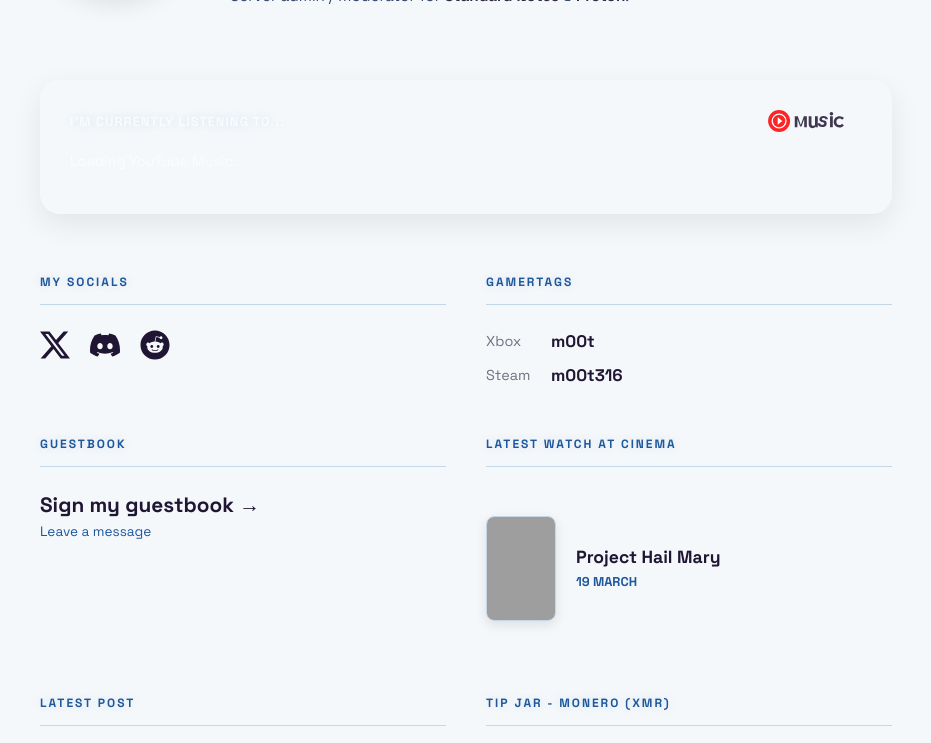
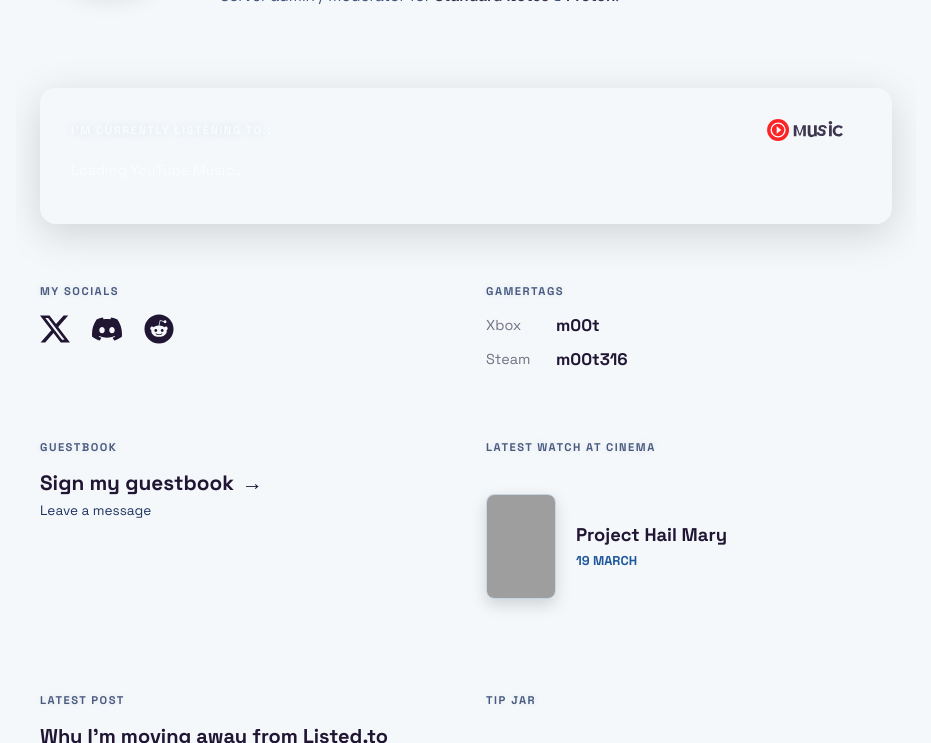
Before and after one commit to PASSK3YS/PASSK3YS.github.io, a Jekyll site: the page built from index.md, in a window 1280 px wide, cut to the strip 300-1043 px from the top of the page. Shown: the whole strip, without its empty margins (174-1105 px from the left). Built offline with Jekyll 4.4.1, drawn with Linux system fonts in a browser that asks for light colours; some of the changed lines change nothing that is shown; grey boxes are pictures that could not be loaded.

Commit message:
chore: update elements on main page

```diff
--- a/index.md
+++ b/index.md
@@ -6,7 +6,7 @@ title: About
 <div class="minimal-bio">
     <img src="https://files.horizon.pics/0e37ee6c-1ef1-42f5-bd17-eff9acba2211?a=480&region=eu-central&mime1=image&mime2=jpeg" alt="Kieran" class="profile-img">
     <div class="bio-text">
-        <h1 style="margin: 0 0 15px 0; font-size: 2.4rem; font-weight: 800; line-height: 1.1;">Hi, I'm Kieran. 👋</h1>
+        <h1 style="margin: 0 0 15px 0; font-size: 2.5rem; font-weight: 800; line-height: 1.1; letter-spacing: -0.5px;">Hi, I'm Kieran. 👋</h1>
         <p>Welcome to my personal website. Overall swell guy, avid beer drinker & privacy advocate.</p>
         <p>Hobbies include playing video games, watching wrestling & photography.</p>
         <p style="color: var(--text-muted); font-size: 0.95rem; margin-top: 15px;">
@@ -15,27 +15,27 @@ title: About
     </div>
 </div>
 
-<div class="minimal-grid">
-    <div class="ytm-special-card" id="ytm-card">
-        <div id="ytm-bg-layer"></div>
-        <div style="position: relative; z-index: 1;">
-            <div class="ytm-header">
-                <h3 id="ytm-header-title" style="margin: 0; font-size: 0.8rem; text-transform: uppercase; letter-spacing: 1px; color: rgba(255,255,255,0.7) !important;">I'm currently listening to...</h3>
-                <a href="https://music.youtube.com/" target="_blank" class="ytm-logo-link" aria-label="YouTube Music">
-                    <svg viewBox="0 0 98 24" height="22" width="98">
-                        <circle cx="12" cy="12" r="12" fill="#FF0000"/>
-                        <circle cx="12" cy="12" r="7.5" fill="none" stroke="#FFFFFF" stroke-width="1.5"/>
-                        <polygon points="10.5,8 15.5,12 10.5,16" fill="#FFFFFF"/>
-                        <path fill="currentColor" d="M29.1 6.7h3.3l3.3 9.7 3.3-9.7h3.3v12h-2.9v-8.9l-2.9 8.3h-1.6l-2.9-8.3v8.9h-2.9v-12zm22.4 12.2c-.8.6-1.9.9-3.2.9-2.6 0-4-1.5-4-4.5V6.7h3v8.3c0 1.6.6 2.3 1.8 2.3.9 0 1.7-.5 2.1-1.3V6.7h3v12h-2.3l-.4-1.3zm12.3-5c0-1.5-1-2.1-2.5-2.5l-1.3-.3c-1-.2-1.3-.6-1.3-1.2 0-.7.7-1.2 1.8-1.2 1.2 0 1.9.5 2 1.5h2.8c-.1-2.2-1.9-3.6-4.7-3.6-2.6 0-4.6 1.3-4.6 3.6 0 1.7.9 2.5 2.6 2.9l1.2.3c1.1.3 1.4.7 1.4 1.4 0 .8-.8 1.4-2.1 1.4-1.4 0-2.2-.6-2.3-1.7h-2.9c.2 2.5 2.2 4.1 5.2 4.1 2.8 0 4.8-1.3 4.8-3.7zm3.8-7.2h3v12h-3v-12zm1.5-4.5c-1.1 0-1.9.8-1.9 1.9s.8 1.9 1.9 1.9 1.9-.8 1.9-1.9-.8-1.9-1.9-1.9zm13.7 6.6c-1.2-1.3-2.9-2.1-4.8-2.1-3.7 0-6.4 2.6-6.4 6.2 0 3.7 2.6 6.2 6.2 6.2 2 0 3.8-.8 4.9-2.2l-2-1.9c-.6.8-1.6 1.4-2.9 1.4-2.1 0-3.3-1.4-3.3-3.6 0-2.2 1.3-3.6 3.3-3.6 1.3 0 2.2.6 2.9 1.4l2.1-1.8z"/>
-                    </svg>
-                </a>
-            </div>
-            <div id="ytm-container" style="margin-top: 20px;">
-                <p style="font-size: 0.9em; color: rgba(255,255,255,0.6);">Loading YouTube Music...</p>
-            </div>
+<div class="ytm-special-card" id="ytm-card">
+    <div id="ytm-bg-layer"></div>
+    <div style="position: relative; z-index: 1;">
+        <div class="ytm-header">
+            <h3 id="ytm-header-title" style="margin: 0; font-size: 0.7rem; text-transform: uppercase; letter-spacing: 1.5px; font-weight: 700; color: rgba(255,255,255,0.7) !important;">I'm currently listening to...</h3>
+            <a href="https://music.youtube.com/" target="_blank" class="ytm-logo-link" aria-label="YouTube Music">
+                <svg viewBox="0 0 98 24" height="22" width="98">
+                    <circle cx="12" cy="12" r="12" fill="#FF0000"/>
+                    <circle cx="12" cy="12" r="7.5" fill="none" stroke="#FFFFFF" stroke-width="1.5"/>
+                    <polygon points="10.5,8 15.5,12 10.5,16" fill="#FFFFFF"/>
+                    <path fill="currentColor" d="M29.1 6.7h3.3l3.3 9.7 3.3-9.7h3.3v12h-2.9v-8.9l-2.9 8.3h-1.6l-2.9-8.3v8.9h-2.9v-12zm22.4 12.2c-.8.6-1.9.9-3.2.9-2.6 0-4-1.5-4-4.5V6.7h3v8.3c0 1.6.6 2.3 1.8 2.3.9 0 1.7-.5 2.1-1.3V6.7h3v12h-2.3l-.4-1.3zm12.3-5c0-1.5-1-2.1-2.5-2.5l-1.3-.3c-1-.2-1.3-.6-1.3-1.2 0-.7.7-1.2 1.8-1.2 1.2 0 1.9.5 2 1.5h2.8c-.1-2.2-1.9-3.6-4.7-3.6-2.6 0-4.6 1.3-4.6 3.6 0 1.7.9 2.5 2.6 2.9l1.2.3c1.1.3 1.4.7 1.4 1.4 0 .8-.8 1.4-2.1 1.4-1.4 0-2.2-.6-2.3-1.7h-2.9c.2 2.5 2.2 4.1 5.2 4.1 2.8 0 4.8-1.3 4.8-3.7zm3.8-7.2h3v12h-3v-12zm1.5-4.5c-1.1 0-1.9.8-1.9 1.9s.8 1.9 1.9 1.9 1.9-.8 1.9-1.9-.8-1.9-1.9-1.9zm13.7 6.6c-1.2-1.3-2.9-2.1-4.8-2.1-3.7 0-6.4 2.6-6.4 6.2 0 3.7 2.6 6.2 6.2 6.2 2 0 3.8-.8 4.9-2.2l-2-1.9c-.6.8-1.6 1.4-2.9 1.4-2.1 0-3.3-1.4-3.3-3.6 0-2.2 1.3-3.6 3.3-3.6 1.3 0 2.2.6 2.9 1.4l2.1-1.8z"/>
+                </svg>
+            </a>
+        </div>
+        <div id="ytm-container" style="margin-top: 20px;">
+            <p style="font-size: 0.9em; color: rgba(255,255,255,0.6);">Loading YouTube Music...</p>
         </div>
     </div>
+</div>
 
+<div class="minimal-grid">
     <div class="minimal-item">
         <h3 class="minimal-header">My socials</h3>
         <div class="social-icons">
@@ -71,8 +71,9 @@ title: About
     <div class="minimal-item">
         <h3 class="minimal-header">Guestbook</h3>
         <a href="/guestbook/" class="minimal-link-card">
-            <span style="font-size: 1.3rem; font-weight: bold; color: var(--text);">Sign my guestbook &rarr;</span>
-            <span style="font-size: 0.85rem; color: var(--accent); display: block; margin-top: 5px;">Leave a message</span>
+            <span class="guestbook-text">Sign my guestbook</span>
+            <span class="guestbook-arrow">&rarr;</span>
+            <span style="font-size: 0.85rem; color: var(--text-muted); display: block; margin-top: 6px; font-weight: normal;">Leave a message</span>
         </a>
     </div>
 
@@ -91,7 +92,7 @@ title: About
     </div>
 
     <div class="minimal-item">
-        <h3 class="minimal-header">Tip Jar - Monero (XMR)</h3>
+        <h3 class="minimal-header">Tip Jar</h3>
         <div class="tip-jar-container">
             <img src="https://files.horizon.pics/7a5ffcb6-a038-4326-b27b-f6206d417b7f?a=480&region=eu-central&mime1=image&mime2=jpeg" alt="Monero QR Code" class="tip-qr">
         </div>
@@ -103,23 +104,23 @@ title: About
     display: flex;
     align-items: center;
     gap: 40px;
-    margin-bottom: 60px;
+    margin-bottom: 70px;
 }
 
 .minimal-bio .profile-img {
-    width: 150px;
-    height: 150px;
+    width: 140px;
+    height: 140px;
     border-radius: 50%;
     object-fit: cover;
-    box-shadow: 0 8px 24px rgba(0,0,0,0.1);
-    border: 1px solid var(--border);
+    box-shadow: 0 8px 24px rgba(0,0,0,0.12);
+    border: 2px solid var(--border);
 }
 
 .bio-text p {
     margin: 0 0 10px 0;
     font-size: 1.1rem;
     color: var(--text);
-    opacity: 0.9;
+    opacity: 0.85;
     line-height: 1.5;
 }
 
@@ -135,10 +136,20 @@ title: About
     text-decoration: underline;
 }
 
+.ytm-special-card {
+    position: relative;
+    overflow: hidden;
+    border-radius: 16px;
+    padding: 30px;
+    margin-bottom: 60px;
+    box-shadow: 0 10px 40px rgba(0,0,0,0.15);
+    border: 1px solid rgba(255, 255, 255, 0.05);
+}
+
 .minimal-grid {
     display: grid;
     grid-template-columns: repeat(auto-fit, minmax(280px, 1fr));
-    gap: 50px 40px;
+    gap: 70px 40px;
 }
 
 .minimal-item {
@@ -147,22 +158,20 @@ title: About
 }
 
 .minimal-header {
-    font-size: 0.75rem;
+    font-size: 0.7rem;
     text-transform: uppercase;
-    letter-spacing: 2px;
-    color: var(--accent);
-    margin: 0 0 20px 0;
-    border-bottom: 1px solid var(--border);
-    padding-bottom: 14px;
+    letter-spacing: 1.5px;
+    color: var(--text-muted);
+    opacity: 0.8;
+    margin: 0 0 16px 0;
     font-weight: 700;
 }
 
 .social-icons {
     display: flex;
-    gap: 20px;
+    gap: 22px;
     align-items: center;
     flex-wrap: wrap;
-    padding-top: 5px;
 }
 
 .social-icons a {
@@ -184,10 +193,9 @@ title: About
 
 .gamertag-list {
     display: grid;
-    grid-template-columns: 55px 1fr;
+    grid-template-columns: 60px 1fr;
     gap: 12px 10px;
     align-items: center;
-    padding-top: 5px;
 }
 
 .gamertag-label {
@@ -200,61 +208,65 @@ title: About
     color: var(--text);
     text-decoration: none;
     font-weight: 600;
-    transition: color 0.2s;
+    transition: color 0.2s ease;
     font-size: 1.05rem;
 }
 
 .gamertag-list a:hover {
     color: var(--accent);
-    text-decoration: underline;
 }
 
 .minimal-link-card {
     text-decoration: none;
     display: block;
     transition: transform 0.2s ease;
-    padding-top: 5px;
 }
 
-.minimal-link-card:hover {
-    transform: translateX(4px);
+.guestbook-text {
+    font-size: 1.3rem;
+    font-weight: 700;
+    color: var(--text);
+    transition: color 0.2s ease;
 }
 
-.minimal-link-card:hover span:first-child {
-    color: var(--accent) !important;
+.guestbook-arrow {
+    font-size: 1.3rem;
+    font-weight: 700;
+    color: var(--text);
+    display: inline-block;
+    transition: transform 0.3s ease, color 0.2s ease;
+    margin-left: 4px;
+}
+
+.minimal-link-card:hover .guestbook-text,
+.minimal-link-card:hover .guestbook-arrow {
+    color: var(--accent);
+}
+
+.minimal-link-card:hover .guestbook-arrow {
+    transform: translateX(6px);
 }
 
 .tip-jar-container {
     display: flex;
     align-items: flex-start;
-    padding-top: 5px;
 }
 
 .tip-qr {
-    width: 120px;
-    height: 120px;
+    width: 110px;
+    height: 110px;
     object-fit: contain;
     background-color: #ffffff;
     padding: 6px;
     border-radius: 12px;
-    border: 1px solid var(--border);
-    box-shadow: 0 4px 12px rgba(0,0,0,0.05);
+    box-shadow: 0 4px 12px rgba(0,0,0,0.1);
     opacity: 0.85;
-    transition: opacity 0.3s ease;
+    transition: opacity 0.3s ease, transform 0.3s ease;
 }
 
 .tip-qr:hover {
     opacity: 1;
-}
-
-.ytm-special-card {
-    grid-column: 1 / -1;
-    position: relative;
-    overflow: hidden;
-    border-radius: 20px;
-    padding: 30px;
-    margin-bottom: 10px;
-    box-shadow: 0 10px 30px rgba(0,0,0,0.08);
+    transform: translateY(-2px);
 }
 
 #ytm-bg-layer {
@@ -265,7 +277,7 @@ title: About
     bottom: -30px;
     background-size: cover;
     background-position: center;
-    filter: blur(30px) brightness(0.4);
+    filter: blur(35px) brightness(0.4);
     z-index: 0;
     opacity: 0;
     transition: opacity 0.8s ease, background-image 0.8s ease;
@@ -324,9 +336,14 @@ title: About
     width: 90px;
     height: 90px;
     object-fit: cover;
-    border-radius: 12px;
-    box-shadow: 0 8px 24px rgba(0,0,0,0.5);
+    border-radius: 10px;
+    box-shadow: 0 10px 30px rgba(0,0,0,0.6);
     border: none;
+    transition: transform 0.3s ease;
+}
+
+.current-track-wrapper:hover .ytm-thumb-large {
+    transform: scale(1.03);
 }
 
 .prev-track-container {
@@ -334,7 +351,7 @@ title: About
     align-items: center;
     gap: 12px;
     padding-left: 24px;
-    border-left: 1px solid rgba(255, 255, 255, 0.2);
+    border-left: 1px solid rgba(255, 255, 255, 0.15);
     flex-shrink: 0;
     max-width: 40%;
 }
@@ -344,7 +361,7 @@ title: About
     height: 40px;
     border-radius: 6px;
     object-fit: cover;
-    box-shadow: 0 4px 10px rgba(0,0,0,0.3);
+    box-shadow: 0 4px 10px rgba(0,0,0,0.4);
 }
 
 .prev-track-info {
@@ -356,7 +373,7 @@ title: About
 .prev-track-label {
     font-size: 0.65rem;
     font-weight: bold;
-    color: rgba(255, 255, 255, 0.6);
+    color: rgba(255, 255, 255, 0.5);
     text-transform: uppercase;
     letter-spacing: 0.5px;
     margin-bottom: 3px;
@@ -364,7 +381,7 @@ title: About
 
 .prev-track-text {
     font-size: 0.85rem;
-    color: rgba(255, 255, 255, 0.95) !important;
+    color: rgba(255, 255, 255, 0.9) !important;
     white-space: nowrap;
     overflow: hidden;
     text-overflow: ellipsis;
@@ -398,7 +415,7 @@ title: About
 
 .play-history-dropdown {
     margin-top: 25px;
-    border-top: 1px solid rgba(255, 255, 255, 0.15);
+    border-top: 1px solid rgba(255, 255, 255, 0.1);
     padding-top: 15px;
 }
 
@@ -406,7 +423,7 @@ title: About
     cursor: pointer;
     font-size: 0.85rem;
     font-weight: bold;
-    color: rgba(255, 255, 255, 0.8);
+    color: rgba(255, 255, 255, 0.7);
     text-transform: uppercase;
     letter-spacing: 0.5px;
     transition: color 0.2s;
@@ -433,7 +450,7 @@ title: About
 }
 
 .play-history-list::-webkit-scrollbar-thumb {
-    background: rgba(255, 255, 255, 0.3);
+    background: rgba(255, 255, 255, 0.2);
     border-radius: 3px;
 }
 
@@ -443,12 +460,12 @@ title: About
     gap: 15px;
     padding: 8px;
     border-radius: 8px;
-    background: rgba(0, 0, 0, 0.25);
+    background: rgba(0, 0, 0, 0.2);
     transition: background 0.2s;
 }
 
 .history-track-item:hover {
-    background: rgba(0, 0, 0, 0.5);
+    background: rgba(0, 0, 0, 0.4);
 }
 
 .history-track-img {
@@ -475,7 +492,7 @@ title: About
 
 .history-track-artist {
     font-size: 0.75rem;
-    color: rgba(255, 255, 255, 0.7);
+    color: rgba(255, 255, 255, 0.6);
     white-space: nowrap;
     overflow: hidden;
     text-overflow: ellipsis;
@@ -486,7 +503,6 @@ title: About
     align-items: center;
     gap: 20px;
     text-decoration: none !important;
-    padding-top: 5px;
 }
 
 .latest-movie-thumb {
@@ -494,7 +510,8 @@ title: About
     height: 105px;
     object-fit: cover;
     border-radius: 8px;
-    box-shadow: 0 4px 12px rgba(0,0,0,0.1);
+    box-shadow: 0 6px 16px rgba(0,0,0,0.15);
+    transition: transform 0.3s ease;
 }
 
 .latest-movie-info {
@@ -504,8 +521,8 @@ title: About
 
 .latest-movie-title {
     font-weight: bold;
-    font-size: 1.1rem;
-    margin: 0 0 5px 0;
+    font-size: 1.15rem;
+    margin: 0 0 6px 0;
     color: var(--text);
     line-height: 1.2;
     transition: color 0.2s ease;
@@ -528,15 +545,18 @@ title: About
     color: var(--accent) !important;
 }
 
+.latest-movie-link-wrapper:hover .latest-movie-thumb {
+    transform: scale(1.03);
+}
+
 .latest-blog-content {
     display: flex;
     flex-direction: column;
-    padding-top: 5px;
 }
 
 .latest-blog-title {
     font-weight: bold;
-    font-size: 1.2rem;
+    font-size: 1.25rem;
     margin: 0 0 8px 0;
     color: var(--text);
     line-height: 1.3;
@@ -564,7 +584,7 @@ title: About
     .minimal-bio {
         flex-direction: column;
         text-align: center;
-        gap: 20px;
+        gap: 25px;
     }
 }
 
@@ -577,7 +597,7 @@ title: About
     .prev-track-container {
         padding-left: 0;
         border-left: none;
-        border-top: 1px solid rgba(255, 255, 255, 0.2);
+        border-top: 1px solid rgba(255, 255, 255, 0.15);
         padding-top: 15px;
         width: 100%;
         max-width: 100%;
@@ -688,9 +708,9 @@ function fetchData() {
                                 <div class="current-track-wrapper">
                                     <img src="${data.music.image}" alt="${data.music.title}" class="ytm-thumb-large">
                                     <div style="display: flex; flex-direction: column;">
-                                        <p style="font-size: 0.75rem; font-weight: bold; text-transform: uppercase; color: ${statusColor}; margin: 0 0 5px 0; display: flex; align-items: center; text-shadow: 0 2px 4px rgba(0, 0, 0, 0.8);">${statusText}</p>
-                                        <p style="font-weight: bold; font-size: 1.2rem; color: #fff; margin: 0 0 4px 0; line-height: 1.2; text-shadow: 0 2px 6px rgba(0, 0, 0, 0.8); transition: color 0.2s;" onmouseover="this.style.color='#FF0000'" onmouseout="this.style.color='#fff'">${data.music.title}</p>
-                                        <p style="font-size: 0.9rem; color: rgba(255,255,255,0.85); margin: 0; font-weight: 500; text-shadow: 0 2px 4px rgba(0, 0, 0, 0.8);">${data.music.artist}</p>
+                                        <p style="font-size: 0.75rem; font-weight: bold; text-transform: uppercase; color: ${statusColor}; margin: 0 0 6px 0; display: flex; align-items: center; text-shadow: 0 2px 4px rgba(0, 0, 0, 0.8);">${statusText}</p>
+                                        <p style="font-weight: 800; font-size: 1.3rem; color: #fff; margin: 0 0 5px 0; line-height: 1.2; text-shadow: 0 2px 6px rgba(0, 0, 0, 0.8); transition: color 0.2s;" onmouseover="this.style.color='#FF0000'" onmouseout="this.style.color='#fff'">${data.music.title}</p>
+                                        <p style="font-size: 0.95rem; color: rgba(255,255,255,0.8); margin: 0; font-weight: 500; text-shadow: 0 2px 4px rgba(0, 0, 0, 0.8);">${data.music.artist}</p>
                                     </div>
                                 </div>
                                 ${prevHtml}
```
